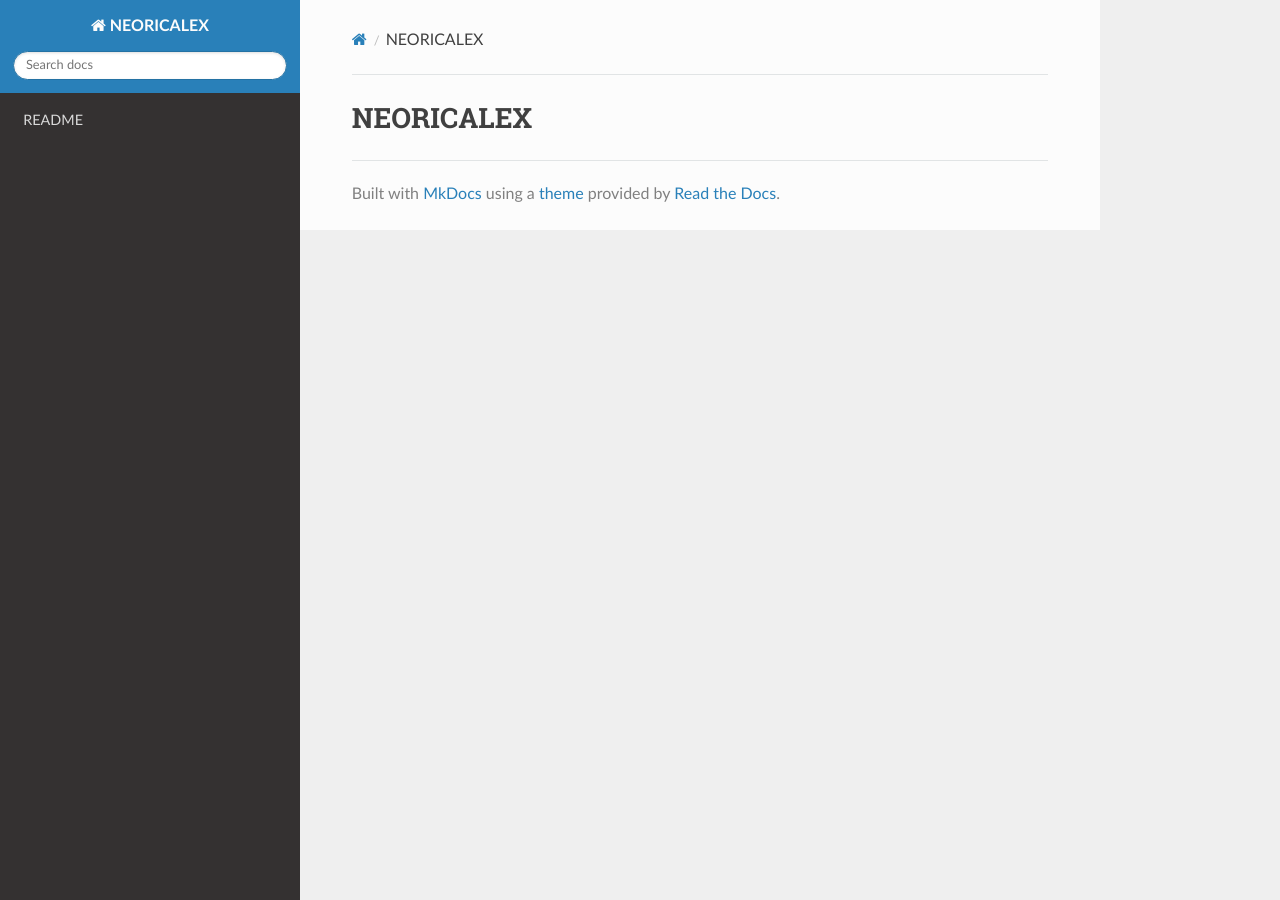
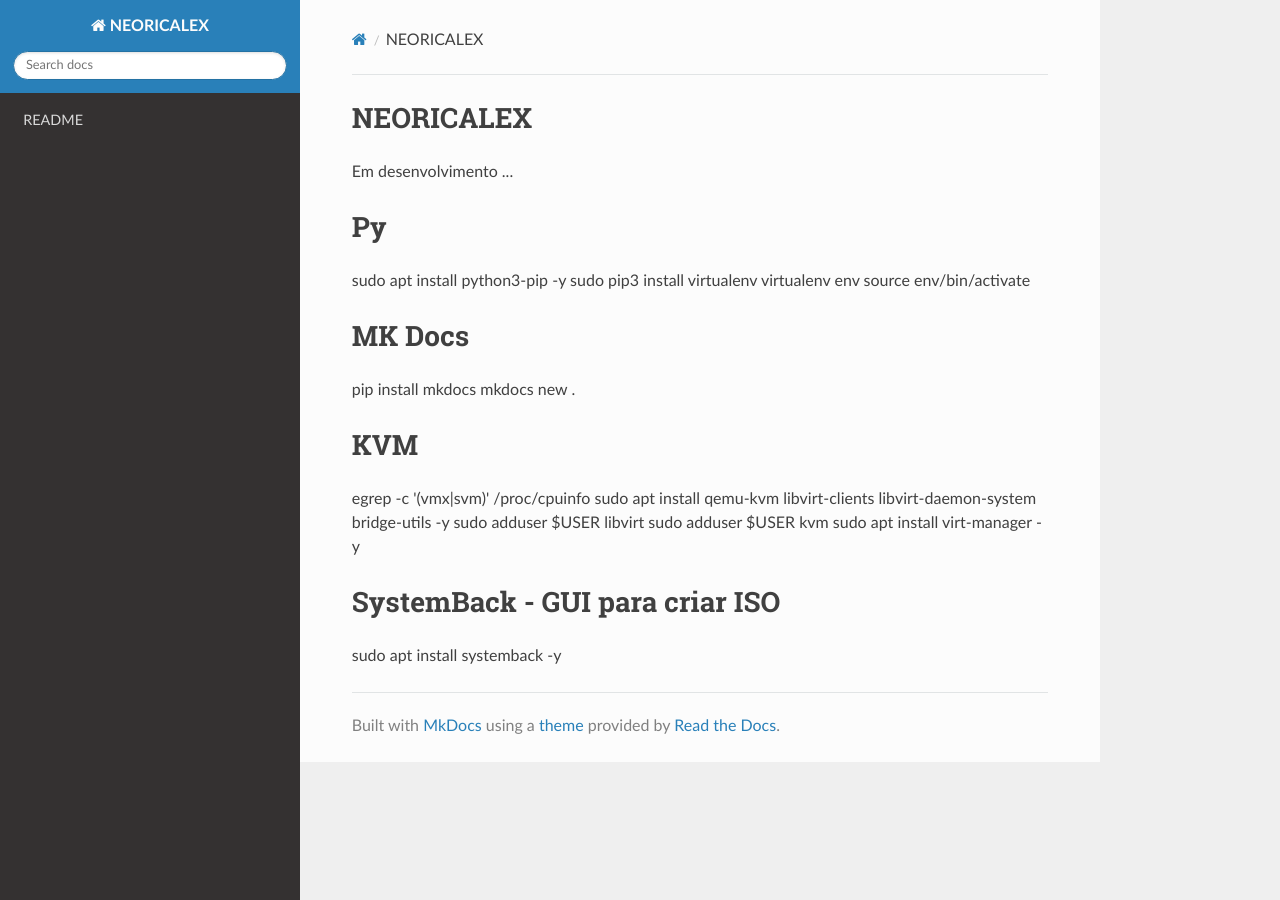
Before and after one commit to Vman45/neoricalex, an MkDocs documentation site: the page built from docs/index.md, in a window 1280 px wide. Built offline with MkDocs 1.6.1, drawn with Linux system fonts in a browser that asks for light colours; nearby versions of some CDN libraries.

```diff
--- a/docs/index.md
+++ b/docs/index.md
@@ -1 +1,24 @@
 # NEORICALEX
+
+Em desenvolvimento ...
+
+
+# Py
+sudo apt install python3-pip -y
+sudo pip3 install virtualenv
+virtualenv env
+source env/bin/activate
+
+# MK Docs
+pip install mkdocs
+mkdocs new .
+
+# KVM
+egrep -c '(vmx|svm)' /proc/cpuinfo
+sudo apt install qemu-kvm libvirt-clients libvirt-daemon-system bridge-utils -y
+sudo adduser $USER libvirt
+sudo adduser $USER kvm
+sudo apt install virt-manager -y
+
+# SystemBack - GUI para criar ISO
+sudo apt install systemback -y
```
Also changed, not shown: README.md (+13 -22 lines).
